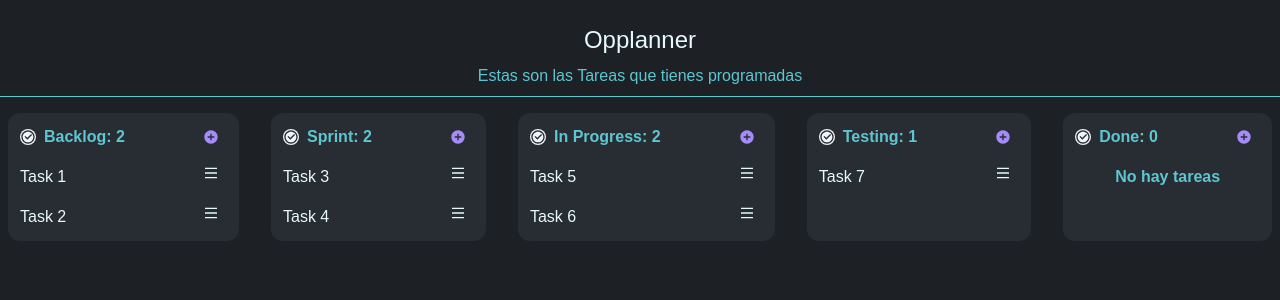
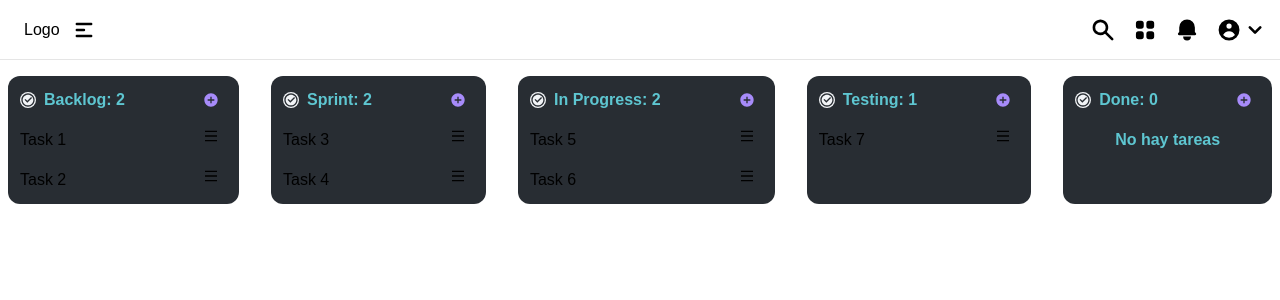
Before and after one commit to dejeloper/opplanner, a React (Vite) app: page / in a window 1280 px wide. Shown: the top 300 px of the page. Built offline with nearby package versions, Linux system fonts and the light colour scheme.

Commit message:
Change styles to header

```diff
--- a/index.html
+++ b/index.html
@@ -6,7 +6,7 @@
     <meta name="viewport" content="width=device-width, initial-scale=1.0" />
     <title>Opplanner</title>
   </head>
-  <body class="bg-one text-five">
+  <body class="">
     <div id="root"></div>
     <script type="module" src="/src/main.tsx"></script>
   </body>
--- a/src/components/Header.tsx
+++ b/src/components/Header.tsx
@@ -1,10 +1,12 @@
+import { HeaderLogo, HeaderNav } from "./head";
+
 export function Header() {
   return (
-    <section className="flex flex-col items-center py-2 w-full border-b border-three  justify-center">
-      <h1 className="mt-4 text-2xl">Opplanner</h1>
-      <h3 className="mt-2 text-base text-three">
-        Estas son las Tareas que tienes programadas
-      </h3>
+    <section className="flex items-center border-b border-black/10 w-full h-[60px]">
+      <div className="container flex items-center px-3 mx-auto max-w-[1480px]">
+        <HeaderLogo />
+        <HeaderNav />
+      </div>
     </section>
   );
 }
--- /dev/null
+++ b/src/components/head/HeaderLogo.tsx
@@ -0,0 +1,10 @@
+import { IconMenu } from "../icons";
+
+export function HeaderLogo() {
+  return (
+    <div className="flex w-full">
+      <p className="px-3">Logo</p>
+      <IconMenu className="w-6 h-6" />
+    </div>
+  );
+}
--- /dev/null
+++ b/src/components/head/HeaderNav.tsx
@@ -0,0 +1,21 @@
+import {
+  IconApps,
+  IconArrowDown,
+  IconNotification,
+  IconProfile,
+  IconSearch,
+} from "../icons";
+
+export function HeaderNav() {
+  return (
+    <div className="navbar flex justify-center items-center gap-4">
+      <IconSearch className="w-8 h-8" />
+      <IconApps className="w-8 h-8" />
+      <IconNotification className="w-8 h-8" />
+      <div className="flex">
+        <IconProfile className="w-8 h-8" />
+        <IconArrowDown className="w-8 h-8" />
+      </div>
+    </div>
+  );
+}
--- /dev/null
+++ b/src/components/head/index.ts
@@ -0,0 +1,2 @@
+export * from "./HeaderLogo";
+export * from "./HeaderNav";
```
